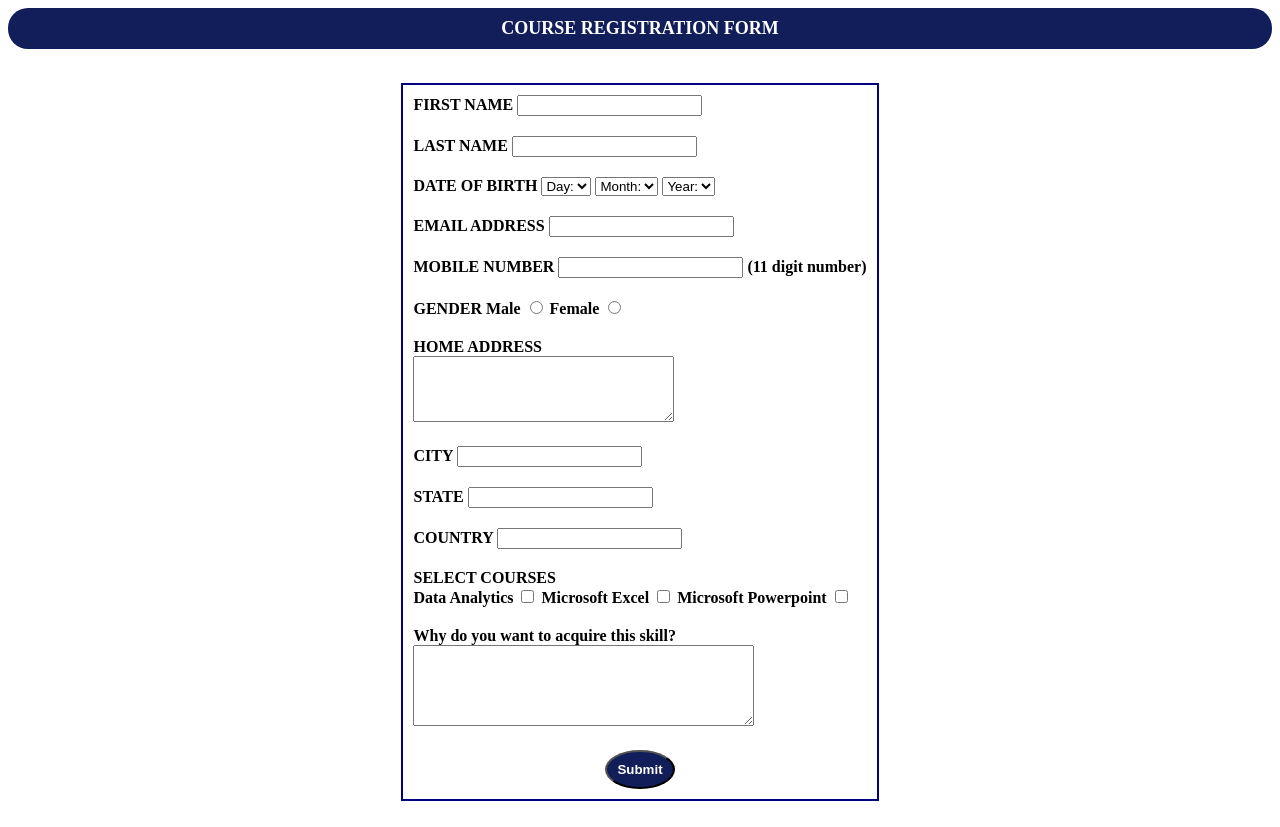
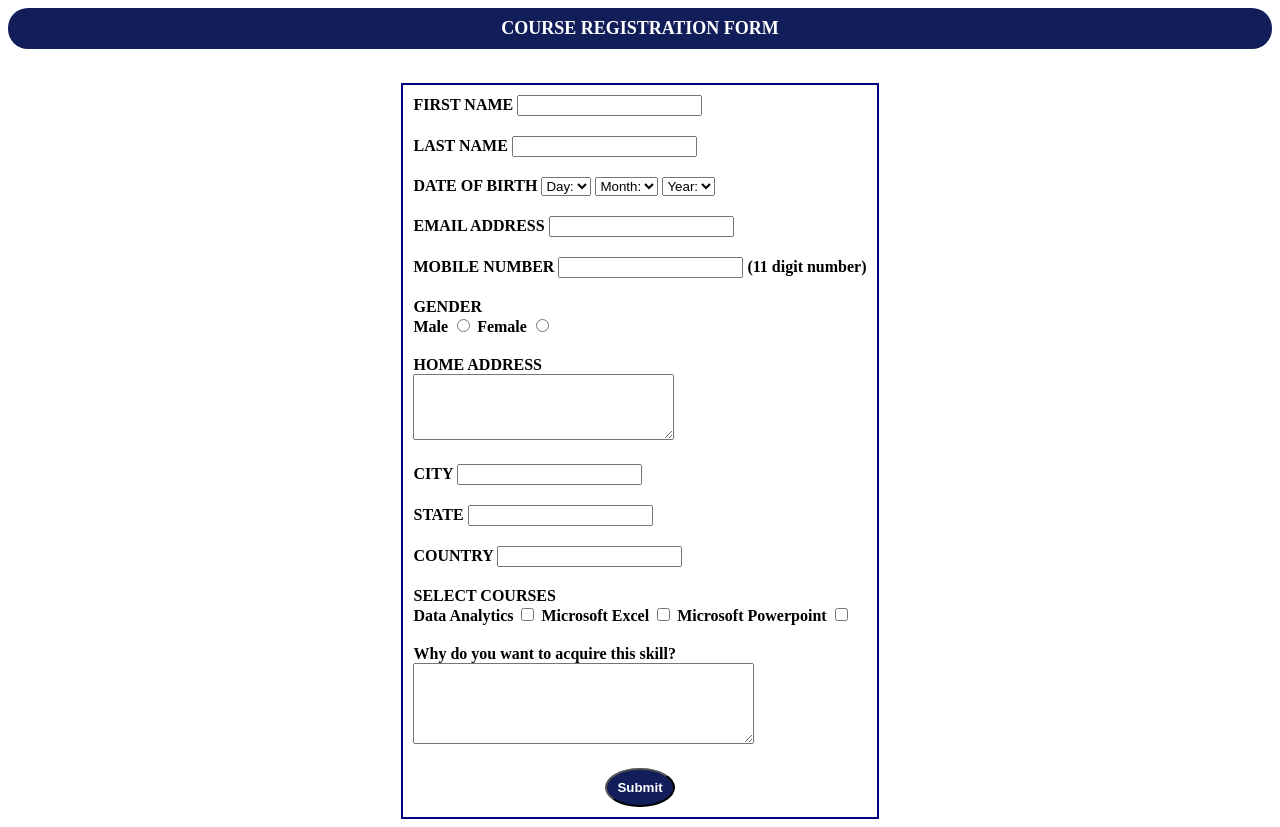
Before and after one commit to Michaelsplendid/E-Course-Form-Template, a plain HTML site: page E-Form/index.html in a window 1280 px wide. Drawn offline with Linux system fonts and the light colour scheme.

Commit message:
Update index.html

```diff
--- a/E-Form/index.html
+++ b/E-Form/index.html
@@ -229,7 +229,7 @@ frmvalidator.addValidation("message","req",
 
 <!----- Gender ----------------------------------------------------------->
 <tr>
-<td><label for="gender" class="form-label">GENDER</label>
+<td><label for="gender" class="form-label">GENDER</label><br>
 Male <input type="radio" name="Gender" value="Male" class="form-control" id="gender" required>
 Female <input type="radio" name="Gender" value="Female" class="form-control" id="gender" required>
 </td>
```
